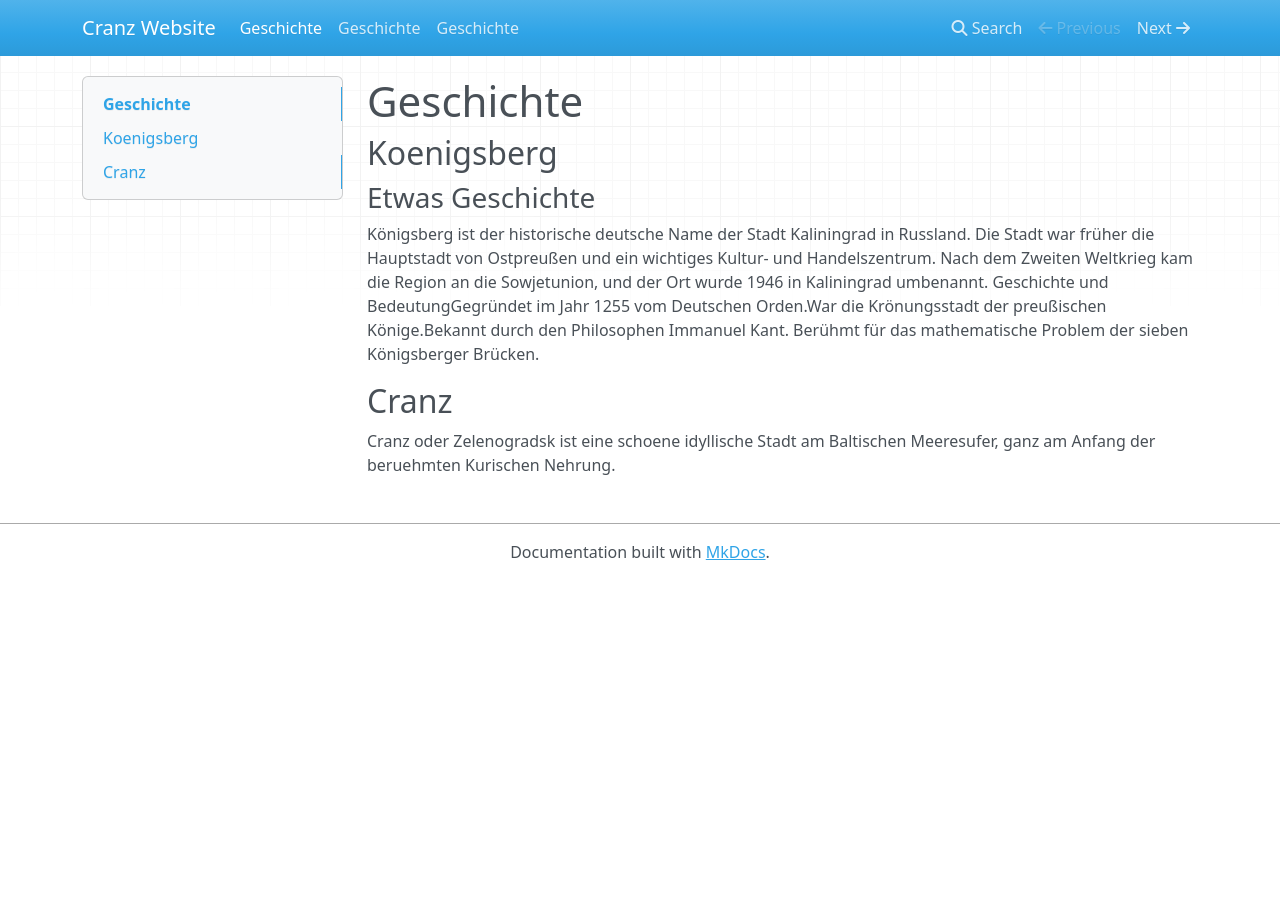
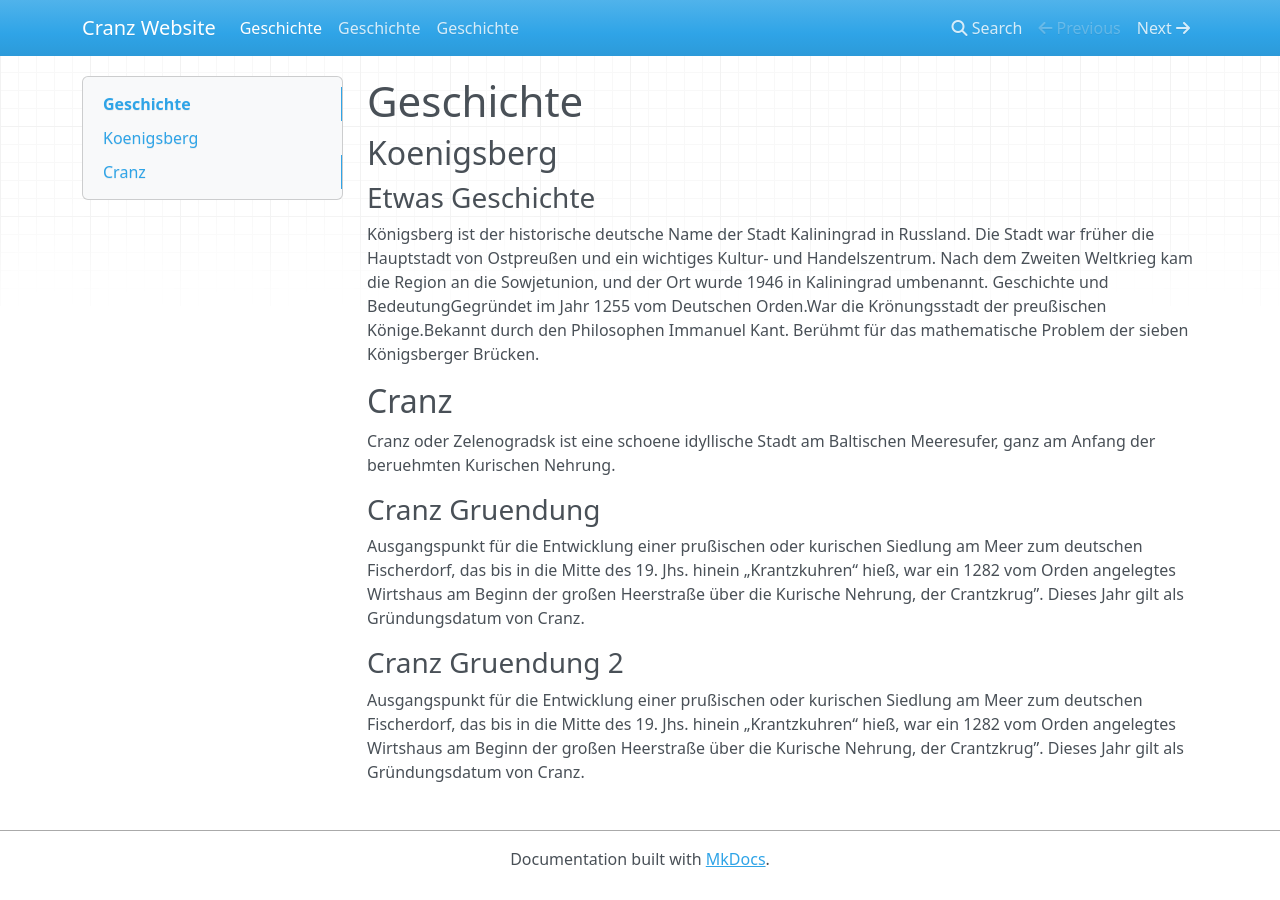
Before and after one commit to aventis1981/Techwriter_docs, an MkDocs documentation site: the page built from docs/index.md, in a window 1280 px wide. Built offline with MkDocs 1.6.1, drawn with Linux system fonts in a browser that asks for light colours; nearby versions of some CDN libraries.

Commit message:
changes at index.md

```diff
--- a/docs/index.md
+++ b/docs/index.md
@@ -11,3 +11,13 @@ Berühmt für das mathematische Problem der sieben Königsberger Brücken.
 
 ## Cranz
 Cranz oder Zelenogradsk ist eine schoene idyllische Stadt am Baltischen Meeresufer, ganz am Anfang der beruehmten Kurischen Nehrung.
+
+### Cranz Gruendung
+Ausgangspunkt für die Entwicklung einer prußischen oder kurischen Siedlung am Meer zum deutschen Fischerdorf,
+das bis in die Mitte des 19. Jhs. hinein „Krantzkuhren“ hieß, war ein 1282 vom Orden angelegtes Wirtshaus am
+Beginn der großen Heerstraße über die Kurische Nehrung, der Crantzkrug”. Dieses Jahr gilt als Gründungsdatum von Cranz.
+
+### Cranz Gruendung 2
+Ausgangspunkt für die Entwicklung einer prußischen oder kurischen Siedlung am Meer zum deutschen Fischerdorf,
+das bis in die Mitte des 19. Jhs. hinein „Krantzkuhren“ hieß, war ein 1282 vom Orden angelegtes Wirtshaus am
+Beginn der großen Heerstraße über die Kurische Nehrung, der Crantzkrug”. Dieses Jahr gilt als Gründungsdatum von Cranz.
```
